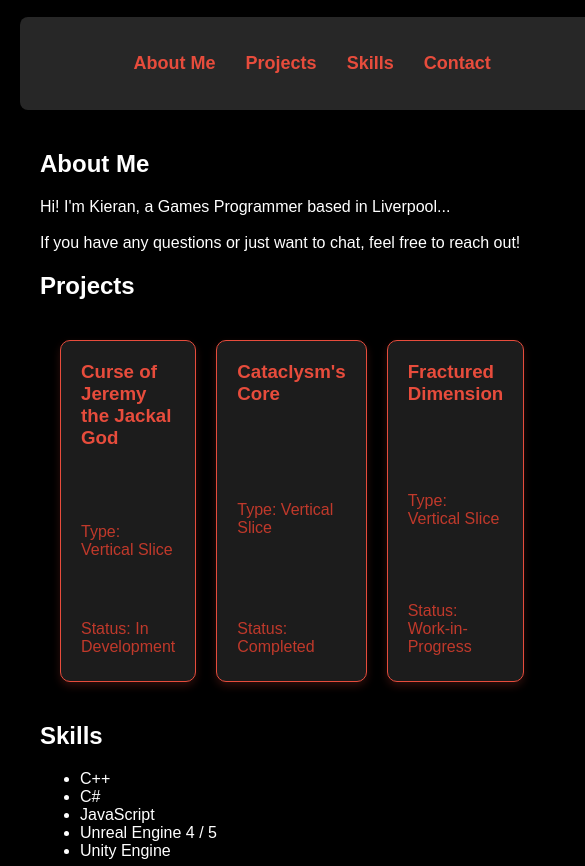
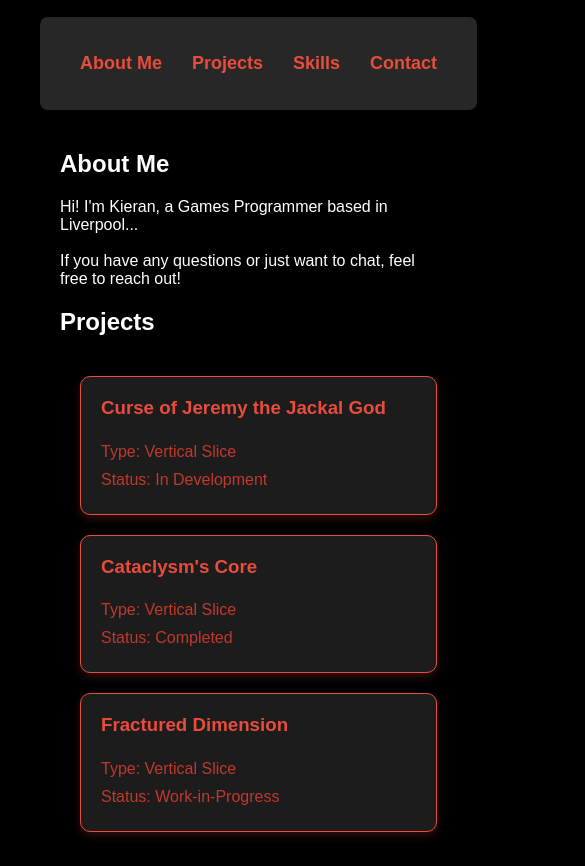
Before and after one commit to ShadowLumia/ShadowLumia.github.io, a plain HTML site: page index.html in a window 390 px wide. Shown: the part 234-1100 px from the top of the page, 585 px wide, since content can reach past the window. Drawn offline with Linux system fonts and the light colour scheme.

Commit message:
Update index.html

```diff
--- a/index.html
+++ b/index.html
@@ -13,12 +13,13 @@
             display: flex;
             flex-direction: column;
             align-items: center;
+            padding: 0 20px;
         }
         #projects-container {
             display: grid;
             grid-template-columns: repeat(3, 1fr); /* Ensures three items per row */
             gap: 20px;
-            width: 80%;
+            width: 100%;
             padding: 20px;
         }
         .project-card {
@@ -50,6 +51,20 @@
         }
         .project-card a:hover {
             text-decoration: underline;
+        }
+        /* Media Queries for responsive design */
+        @media (max-width: 1200px) {
+            #projects-container {
+                grid-template-columns: repeat(2, 1fr); /* Two items per row */
+            }
+        }
+        @media (max-width: 768px) {
+            #projects-container {
+                grid-template-columns: 1fr; /* Single item per row */
+            }
+            .project-card {
+                height: auto; /* Adjust height for flexibility */
+            }
         }
     </style>
 </head>
```
